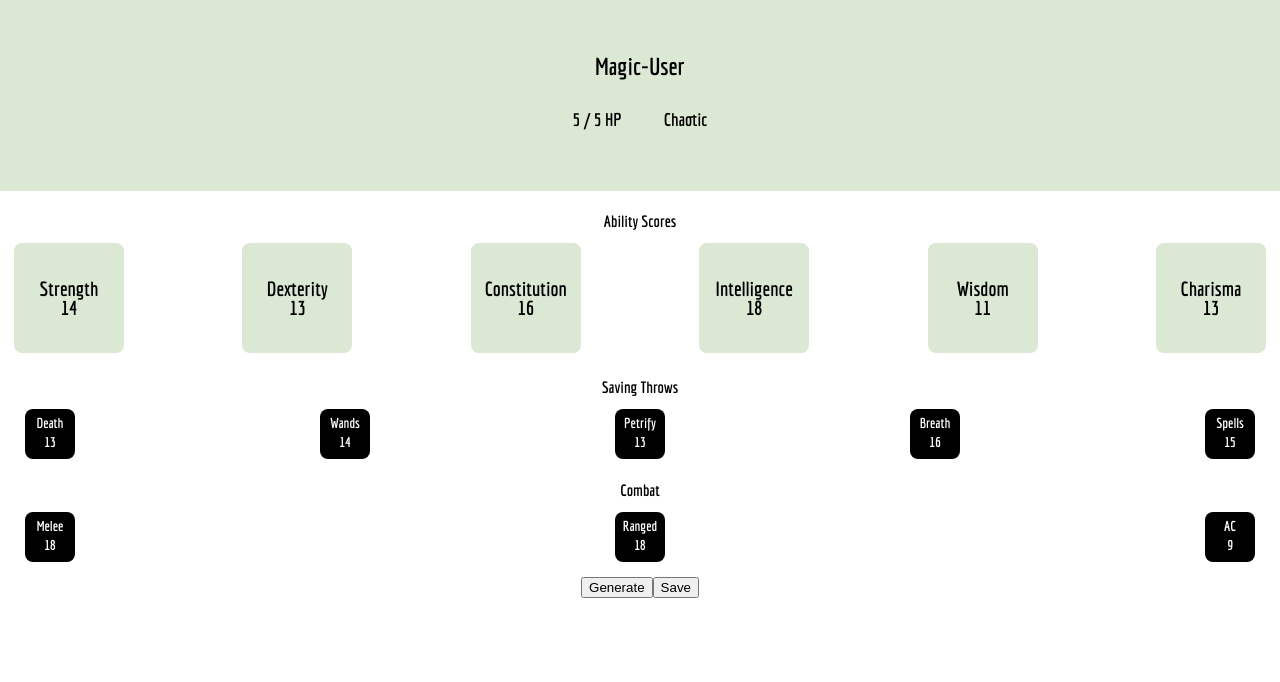
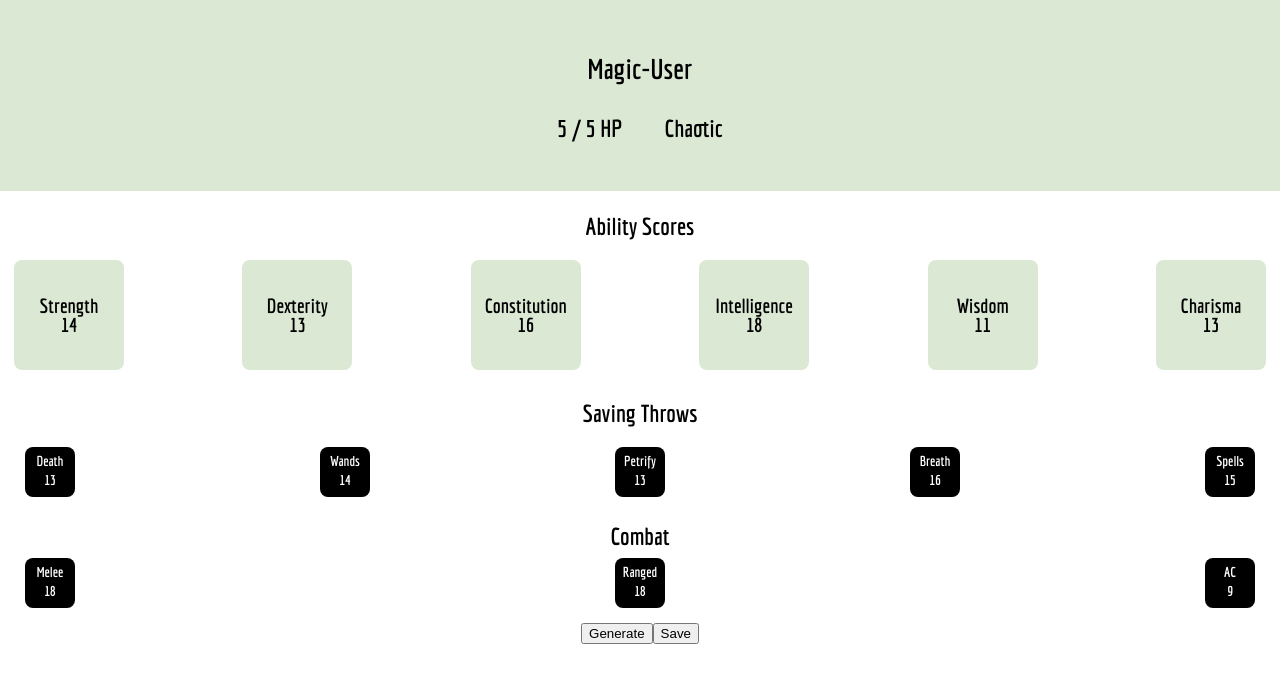
Before and after one commit to dialectrical/ose-character-generator, a React (Create React App) app: page / in a window 1280 px wide. Shown: the top 682 px of the page. Built offline with nearby package versions, Linux system fonts and the light colour scheme.

Commit message:
fix: adjusted header sizes

```diff
--- a/src/components/StatDisplay.js
+++ b/src/components/StatDisplay.js
@@ -21,7 +21,7 @@ export const StatDisplay = (character, hook) => {
 
   return (
     <AbilityScoreContainer>
-      <h3>Ability Scores</h3>
+      <h2>Ability Scores</h2>
       <StatContainer>
         <AbilityScoreObject>
           <div>
@@ -67,7 +67,7 @@ export const StatDisplay = (character, hook) => {
 export const SavingThrowDisplay = (character) => {
   return (
     <AbilityScoreContainerSmall>
-      <h3>Saving Throws</h3>
+      <h2>Saving Throws</h2>
       <StatContainer>
         <AbilityScoreObjectSmall>
           <div>
--- a/src/components/styles/AbilityScoreContainer.js
+++ b/src/components/styles/AbilityScoreContainer.js
@@ -5,7 +5,7 @@ export const AbilityScoreContainer = styled.div`
   h3 {
     text-align: center;
     font-weight: 700;
-    font-size: 16px;
+    font-size: 24px;
     line-height: 19px;
     margin-bottom: 12px;
   }
@@ -16,7 +16,7 @@ export const AbilityScoreContainerSmall = styled.div`
   h3 {
     text-align: center;
     font-weight: 700;
-    font-size: 16px;
+    font-size: 24px;
     line-height: 19px;
     margin-bottom: 12px;
   }
--- a/src/components/styles/HeaderObject.js
+++ b/src/components/styles/HeaderObject.js
@@ -2,13 +2,13 @@ import styled from "styled-components";
 
 export const HeaderObject = styled.h2`
   margin: 52px 16px 29px 16px;
-  font-size: 24px;
+  font-size: 28px;
   font-weight: 700;
 `;
 
 export const HeaderObjectSmall = styled.h3`
   display: inline;
   margin: 29px 21px 0px 21px;
-  font-size: 18px;
+  font-size: 24px;
   font-weight: 200px;
 `;
```
Also changed, not shown: 1 other file (tests, documents, lock files or other folders).
